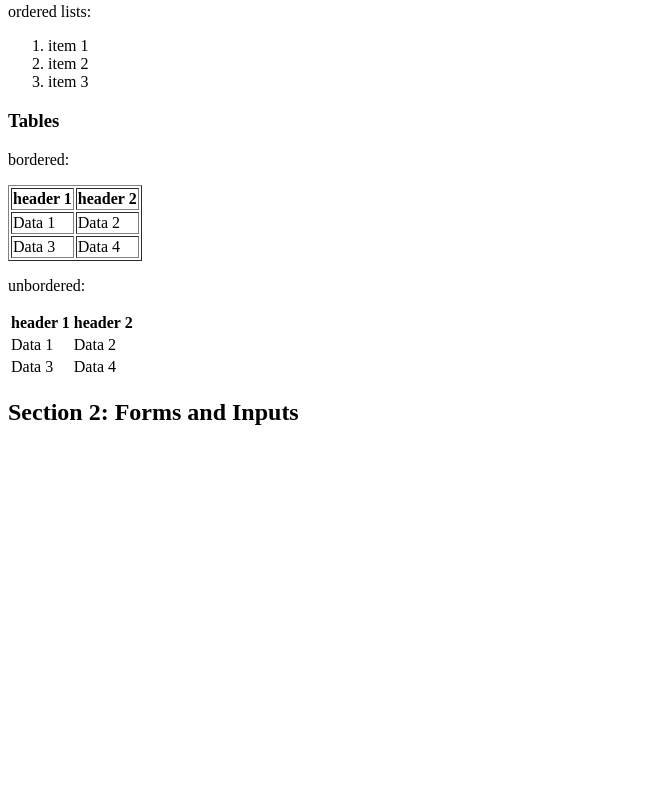
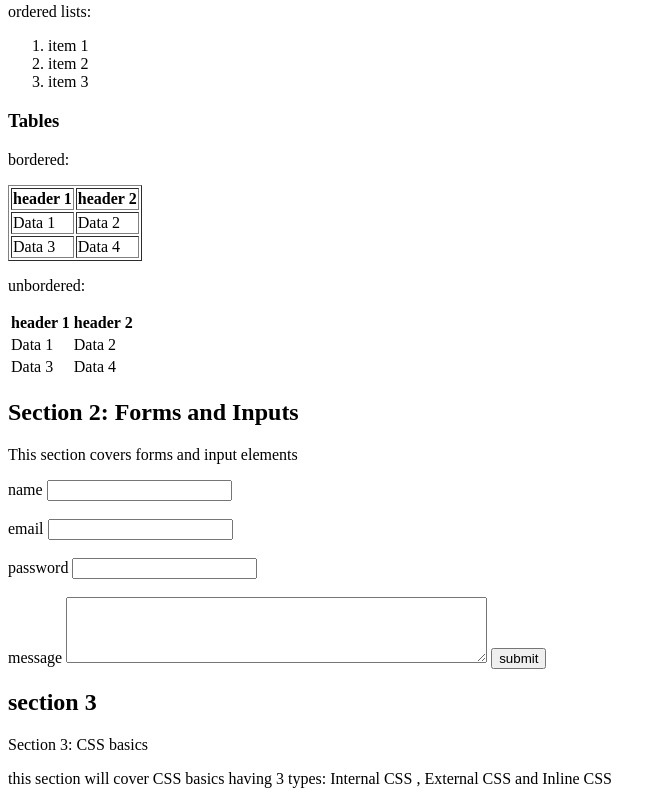
Before and after one commit to Ali-Rhayem/html-intro, a plain HTML site: page index.html in a window 1280 px wide. Shown: the part 1062-1866 px from the top of the page, without its empty margins (0-666 px from the left). Before the commit the page ends 1508 px from the top, so only its background shows below. Drawn offline with Linux system fonts and the light colour scheme.

Commit message:
finished section 2 about forms and started section 3

```diff
--- a/index.html
+++ b/index.html
@@ -95,7 +95,27 @@
     </section>
     <section id="section2">
         <h2>Section 2: Forms and Inputs</h2>
+        <p>This section covers forms and input elements</p>
+        <form action="">
+            <label for="name">name</label>
+            <input type="text" id="name" name="name"><br><br>
 
+            <label for="email">email</label>
+            <input type="email" id="email" name="email"><br><br>
+
+            <label for="password">password</label>
+            <input type="password" id="password" name="password"><br><br>
+
+            <label for="message">message</label>
+            <textarea name="message" id="message" rows="4" cols="50"></textarea>
+
+            <input type="submit" value="submit" >
+        </form>
+    </section>
+    <section id="section3">
+        <h2>section 3</h2>
+        <p>Section 3: CSS basics</p>
+        <p>this section will cover CSS basics having 3 types: Internal CSS , External CSS and Inline CSS</p>
     </section>
 </body>
 
```
